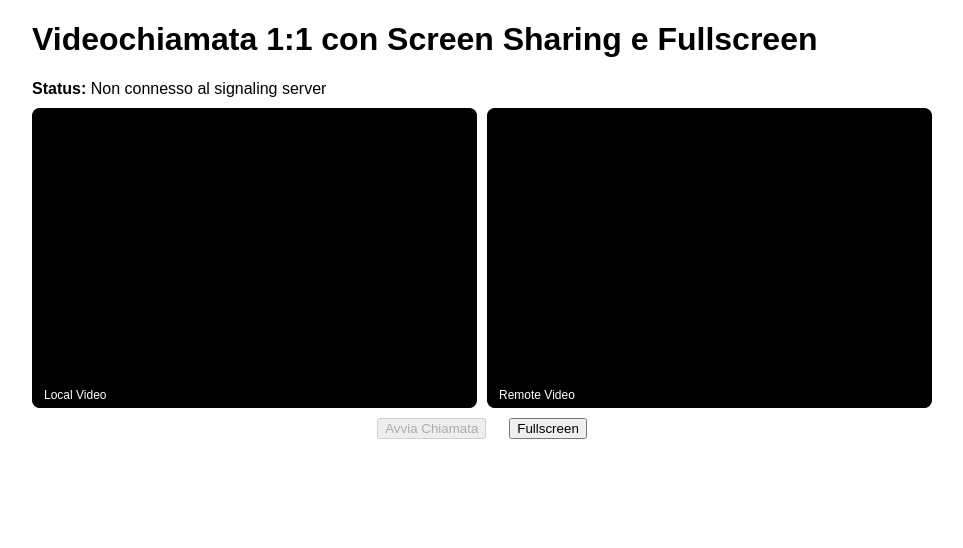
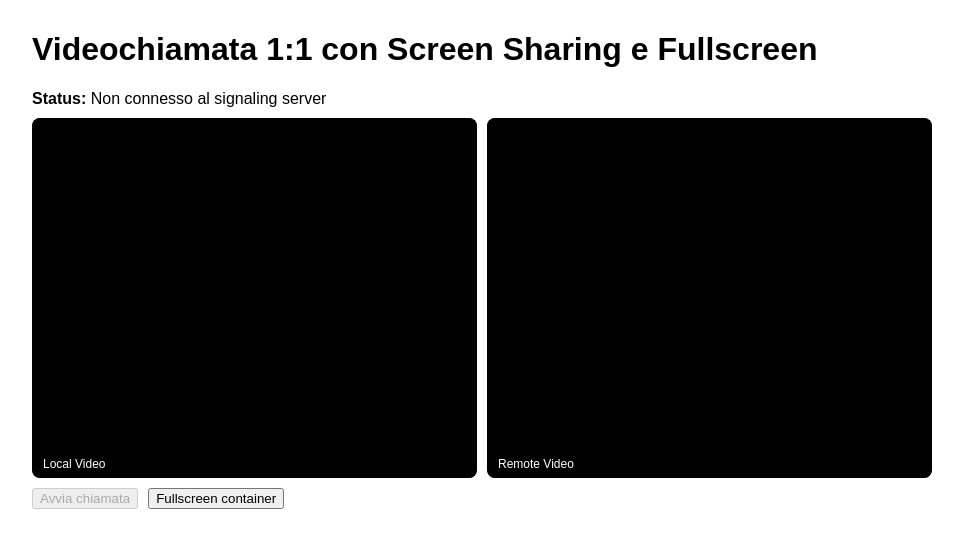
Before and after one commit to Dooniol/videochat-frontend, a React (Create React App) app: page / in a window 1280 px wide. Shown: the top 548 px of the page, without its empty margins (158-1121 px from the left). Built offline with nearby package versions, Linux system fonts and the light colour scheme; no server answers.

Commit message:
Aggiorno App.js

```diff
--- a/src/App.js
+++ b/src/App.js
@@ -40,6 +40,8 @@ export default function App() {
           return;
         }
 
+        console.log('Messaggio WebSocket ricevuto:', data); // <-- LOG
+
         switch (data.type) {
           case 'offer':
             await handleOffer(data.offer);
@@ -49,7 +51,12 @@ export default function App() {
             break;
           case 'candidate':
             if (data.candidate && pcRef.current) {
-              await pcRef.current.addIceCandidate(data.candidate);
+              if (pcRef.current.remoteDescription) {
+                await pcRef.current.addIceCandidate(data.candidate);
+                console.log('Ice candidate aggiunto:', data.candidate);
+              } else {
+                console.warn('Remote description non settata, candidato scartato:', data.candidate);
+              }
             }
             break;
           case 'hangup':
@@ -106,6 +113,7 @@ export default function App() {
     };
 
     pc.ontrack = (event) => {
+      console.log('Evento ontrack ricevuto:', event); // <-- LOG
       if (remoteVideoRef.current) {
         remoteVideoRef.current.srcObject = event.streams[0];
       }
@@ -145,6 +153,8 @@ export default function App() {
 
   // --- Handle offer (chiamata in ingresso) ---
   async function handleOffer(offer) {
+    console.log('Ricevuto offer, setto remote description:', offer); // <-- LOG
+
     await createPeerConnection();
 
     try {
@@ -174,6 +184,7 @@ export default function App() {
 
   // --- Handle answer ---
   async function handleAnswer(answer) {
+    console.log('Ricevuto answer, setto remote description:', answer); // <-- LOG
     if (pcRef.current) {
       await pcRef.current.setRemoteDescription(answer);
     }
@@ -374,10 +385,10 @@ export default function App() {
         )}
       </div>
 
-      <div style={styles.controls}>
+      <div style={styles.buttonsContainer}>
         {!inCall && (
           <button onClick={startCall} disabled={!isConnected}>
-            Avvia Chiamata
+            Avvia chiamata
           </button>
         )}
         {inCall && (
@@ -391,14 +402,10 @@ export default function App() {
             <button onClick={toggleScreenShare}>
               {isScreenSharing ? 'Termina Condivisione Schermo' : 'Condividi Schermo'}
             </button>
-            <button onClick={endCall} style={{ backgroundColor: '#d33', color: 'white' }}>
-              Termina Chiamata
-            </button>
+            <button onClick={endCall}>Termina chiamata</button>
           </>
         )}
-        <button onClick={toggleFullScreen} style={{ marginLeft: 15 }}>
-          {document.fullscreenElement ? 'Esci Fullscreen' : 'Fullscreen'}
-        </button>
+        <button onClick={toggleFullScreen}>Fullscreen container</button>
       </div>
     </div>
   );
@@ -406,40 +413,39 @@ export default function App() {
 
 const styles = {
   container: {
+    padding: 10,
+    fontFamily: 'Arial, sans-serif',
     maxWidth: 900,
-    margin: '20px auto',
-    fontFamily: 'Arial, sans-serif',
+    margin: 'auto',
     userSelect: 'none',
   },
   videosContainer: {
     display: 'flex',
     gap: 10,
     marginBottom: 10,
-    height: 300,
+    height: 360,
   },
   videoWrapper: {
     position: 'relative',
+    backgroundColor: '#000',
+    borderRadius: 8,
     cursor: 'pointer',
-    backgroundColor: 'black',
-    borderRadius: 8,
     overflow: 'hidden',
   },
   label: {
     position: 'absolute',
-    bottom: 4,
-    left: 6,
+    bottom: 5,
+    left: 5,
+    color: '#fff',
+    backgroundColor: 'rgba(0,0,0,0.4)',
     padding: '2px 6px',
-    backgroundColor: 'rgba(0,0,0,0.5)',
-    color: 'white',
+    borderRadius: 4,
     fontSize: 12,
-    borderRadius: 4,
     userSelect: 'none',
   },
-  controls: {
+  buttonsContainer: {
     display: 'flex',
-    gap: 8,
+    gap: 10,
     flexWrap: 'wrap',
-    justifyContent: 'center',
-    marginTop: 10,
   },
 };
```
